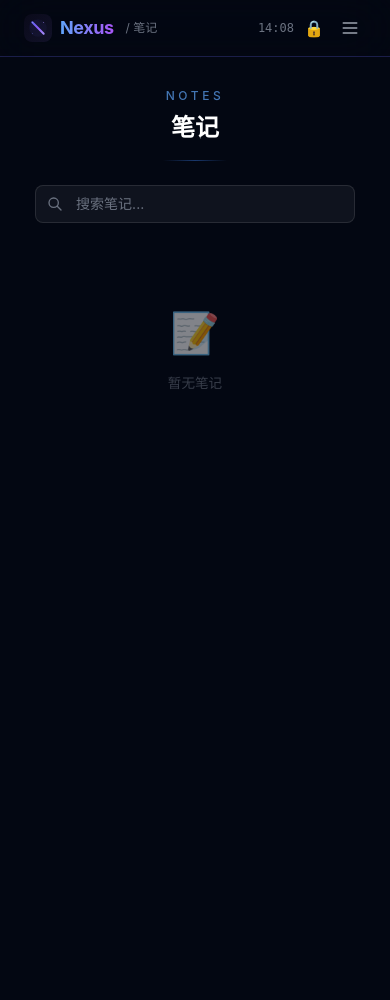
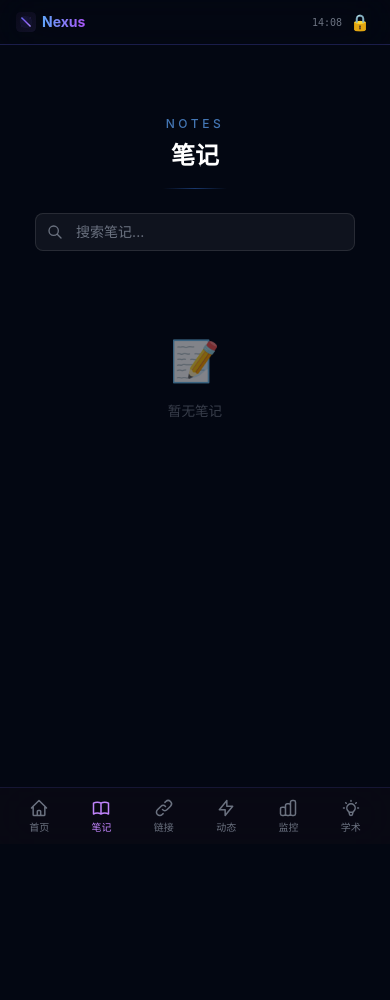
Before and after one commit to FeliixFeng/nexus, a Django app: page /blog/ in a window 390 px wide. Before the commit the page ends 389 px from the top, so only its background shows below. Run offline with Django 5.2, Linux system fonts and the light colour scheme; data that the repository does not hold is empty; some libraries are stand-ins or nearby versions.

Commit message:
feat: 移动端底部Tab导航栏
- 移除右侧抽屉侧边栏
- 新增底部固定Tab栏（首页/笔记/链接/动态/监控/学术）
- SVG图标，当前页高亮紫色
- 顶部简化为Logo+时钟+PIN
- 移动端body留出顶部44px+底部56px空间
- iPhone安全区适配

```diff
--- a/links/templates/links/list.html
+++ b/links/templates/links/list.html
@@ -67,7 +67,7 @@
 {% endblock %}
 
 {% block content %}
-<div class="mx-auto px-6 md:px-10 pt-8 pb-10 max-w-[82vw]">
+<div class="mx-auto px-6 md:px-10 pt-4 md:pt-8 pb-10 max-w-[82vw]">
     <!-- 标题 -->
     <div class="text-center mb-10">
         <h1 class="text-xs font-medium text-blue-400/70 uppercase tracking-[0.3em] mb-2">Links</h1>
--- a/static/css/base.css
+++ b/static/css/base.css
@@ -212,3 +212,26 @@ html::-webkit-scrollbar {
 .shake {
     animation: shake 0.5s ease-in-out;
 }
+
+/* ========== 移动端底部导航栏 ========== */
+#mobile-tabbar {
+    background: rgba(10, 10, 20, 0.88);
+}
+#mobile-tabbar .tab-item {
+    -webkit-tap-highlight-color: transparent;
+}
+#mobile-tabbar .tab-item:active {
+    transform: scale(0.92);
+}
+/* iPhone 底部安全区 */
+.safe-area-bottom {
+    padding-bottom: env(safe-area-inset-bottom, 0px);
+}
+
+/* 移动端：顶部栏和底部栏占位 */
+@media (max-width: 767px) {
+    body {
+        padding-top: 44px;    /* 顶部栏 h-11 = 44px */
+        padding-bottom: 56px; /* 底部栏 h-14 = 56px */
+    }
+}
--- a/static/js/base.js
+++ b/static/js/base.js
@@ -1,12 +1,15 @@
 // ========== 导航栏：滚动隐藏 + 透明变色 ==========
 (function() {
     const nav = document.getElementById('navbar');
+    const mobileTopbar = document.getElementById('mobile-topbar');
     let lastScroll = 0;
     let ticking = false;
     const threshold = 80;
 
     function updateNav() {
         const scrollY = window.scrollY;
+        // 桌面端导航栏
+        if (nav) {
             if (scrollY > 20) {
                 nav.classList.remove('nav-transparent');
                 nav.classList.add('nav-solid');
@@ -22,6 +25,15 @@
                 }
             } else {
                 nav.classList.remove('nav-hidden');
+            }
+        }
+        // 移动端顶部栏背景
+        if (mobileTopbar) {
+            if (scrollY > 20) {
+                mobileTopbar.style.background = 'rgba(6, 6, 14, 0.85)';
+            } else {
+                mobileTopbar.style.background = 'transparent';
+            }
         }
         lastScroll = scrollY;
         ticking = false;
@@ -48,31 +60,8 @@
     }, { passive: true });
 })();
 
-// ========== 移动端菜单 ==========
-function toggleMobileMenu() {
-    const menu = document.getElementById('mobile-menu');
-    const overlay = document.getElementById('mobile-overlay');
-    const drawer = document.getElementById('mobile-drawer');
-    const isOpen = drawer.classList.contains('translate-x-full');
+// ========== 移动端菜单（已改为底部Tab栏） ==========
 
-    if (isOpen) {
-        menu.classList.remove('pointer-events-none');
-        menu.classList.add('pointer-events-auto');
-        overlay.classList.remove('opacity-0');
-        overlay.classList.add('opacity-100');
-        drawer.classList.remove('translate-x-full');
-        document.body.style.overflow = 'hidden';
-    } else {
-        overlay.classList.remove('opacity-100');
-        overlay.classList.add('opacity-0');
-        drawer.classList.add('translate-x-full');
-        document.body.style.overflow = '';
-        setTimeout(() => {
-            menu.classList.remove('pointer-events-auto');
-            menu.classList.add('pointer-events-none');
-        }, 300);
-    }
-}
 
 // ========== 时钟 ==========
 (function() {
--- a/templates/blog/list.html
+++ b/templates/blog/list.html
@@ -76,7 +76,7 @@
 {% endblock %}
 
 {% block content %}
-<div class="min-h-screen pt-8 pb-10 px-6 md:px-10">
+<div class="min-h-screen pt-4 md:pt-8 pb-10 px-6 md:px-10">
     <div class="max-w-[82vw] mx-auto">
         <!-- 标题栏 -->
         <div class="text-center notes-title-area mb-6 md:mb-10">
--- a/templates/components/navbar.html
+++ b/templates/components/navbar.html
@@ -1,20 +1,15 @@
 {% load static %}
-<!-- 导航栏 -->
-<nav id="navbar" class="nav-wrapper nav-transparent fixed top-0 left-0 right-0 z-50 backdrop-blur-xl border-b" style="border-bottom-color: rgba(99, 102, 241, 0.25);">
+<!-- 导航栏（桌面端顶部） -->
+<nav id="navbar" class="nav-wrapper nav-transparent fixed top-0 left-0 right-0 z-50 backdrop-blur-xl border-b hidden md:block" style="border-bottom-color: rgba(99, 102, 241, 0.25);">
     <div class="nav-glow"></div>
-    <div class="mx-auto px-6 md:px-10 h-14 flex items-center justify-between">
+    <div class="mx-auto px-6 md:px-10 h-14 flex items-center justify-between max-w-[82vw]">
         <a href="{% url 'nexus_core:home' %}" class="flex items-center gap-2 group">
             <img src="{% static 'favicon.svg' %}" alt="N" class="w-7 h-7 rounded-lg group-hover:scale-110 transition-transform duration-200">
             <span class="text-lg font-bold bg-gradient-to-r from-blue-400 to-purple-500 bg-clip-text text-transparent tracking-tight">
                 Nexus
             </span>
-            <!-- 移动端当前页面标题 -->
-            <span class="md:hidden text-xs text-gray-500 ml-1">
-                {% if request.resolver_match.url_name == 'home' %}{% elif 'blog' in request.resolver_match.app_name %}/ 笔记{% elif 'links' in request.resolver_match.app_name %}/ 链接{% elif request.resolver_match.url_name == 'now_page' %}/ 动态{% elif request.resolver_match.url_name == 'monitor' %}/ 监控{% elif 'research' in request.resolver_match.app_name %}/ 学术{% elif request.resolver_match.url_name == 'post_detail' %}/ {{ post.title|truncatechars:8 }}{% elif request.resolver_match.url_name == 'post_list' %}/ 笔记{% endif %}
-            </span>
         </a>
-        <!-- 桌面端导航 -->
-        <div class="hidden md:flex items-center gap-1">
+        <div class="flex items-center gap-1">
             <a href="{% url 'nexus_core:home' %}"
                class="nav-link px-3 py-1.5 text-sm text-gray-400 hover:text-white rounded-lg hover:bg-white/5 {% if request.resolver_match.url_name == 'home' %}active{% endif %}">
                 首页
@@ -40,71 +35,75 @@
                 学术
             </a>
 
-            <!-- 分隔线 -->
             <div class="w-px h-4 bg-gray-700/50 mx-2"></div>
-
-            <!-- 时间 -->
             <span id="nav-clock" class="text-xs text-gray-500 font-mono tabular-nums"></span>
-
-            <!-- PIN按钮 -->
             <button id="pin-toggle" class="ml-2 text-gray-500 hover:text-gray-300 transition-colors text-base w-8 h-8 flex items-center justify-center rounded-lg hover:bg-white/5" onclick="togglePin()">
                 {% if is_editor %}🔓{% else %}🔒{% endif %}
-            </button>
-        </div>
-
-        <!-- 移动端：时钟 + PIN + 汉堡 -->
-        <div class="flex md:hidden items-center gap-1">
-            <span id="nav-clock-mobile" class="text-xs text-gray-500 font-mono tabular-nums"></span>
-            <button id="pin-toggle-mobile" class="text-gray-500 hover:text-gray-300 transition-colors text-base w-8 h-8 flex items-center justify-center rounded-lg hover:bg-white/5" onclick="togglePin()">
-                {% if is_editor %}🔓{% else %}🔒{% endif %}
-            </button>
-            <button id="hamburger" class="text-gray-400 hover:text-white w-8 h-8 flex items-center justify-center rounded-lg hover:bg-white/5 transition-colors" onclick="toggleMobileMenu()">
-                <svg class="w-5 h-5" fill="none" stroke="currentColor" stroke-width="2" viewBox="0 0 24 24">
-                    <path stroke-linecap="round" stroke-linejoin="round" d="M4 6h16M4 12h16M4 18h16"/>
-                </svg>
             </button>
         </div>
     </div>
 </nav>
 
-<!-- 移动端侧边抽屉 -->
-<div id="mobile-menu" class="fixed inset-0 z-40 pointer-events-none">
-    <!-- 遮罩 -->
-    <div id="mobile-overlay" class="absolute inset-0 bg-black/60 backdrop-blur-sm opacity-0 transition-opacity duration-300" onclick="toggleMobileMenu()"></div>
-    <!-- 抽屉 -->
-    <div id="mobile-drawer" class="absolute top-0 right-0 h-full w-44 bg-gray-950/98 backdrop-blur-2xl border-l border-gray-800/40 transform translate-x-full transition-transform duration-300 ease-out flex flex-col">
-        <!-- 抽屉顶部装饰 -->
-        <div class="pt-20 px-6 pb-2"></div>
-        <!-- 导航链接 -->
-        <nav class="flex-1 px-4 space-y-1">
-            <a href="{% url 'nexus_core:home' %}" onclick="toggleMobileMenu()" class="drawer-link flex items-center gap-3 py-3 px-4 rounded-xl text-sm transition-all {% if request.resolver_match.url_name == 'home' %}text-white bg-white/8 border border-white/10{% else %}text-gray-400 hover:text-white hover:bg-white/5{% endif %}">
-                <span class="w-5 text-center text-base">🏠</span>
-                <span>首页</span>
-            </a>
-            <a href="{% url 'blog:post_list' %}" onclick="toggleMobileMenu()" class="drawer-link flex items-center gap-3 py-3 px-4 rounded-xl text-sm transition-all {% if 'blog' in request.resolver_match.app_name %}text-white bg-white/8 border border-white/10{% else %}text-gray-400 hover:text-white hover:bg-white/5{% endif %}">
-                <span class="w-5 text-center text-base">📝</span>
-                <span>笔记</span>
-            </a>
-            <a href="{% url 'links:link_list' %}" onclick="toggleMobileMenu()" class="drawer-link flex items-center gap-3 py-3 px-4 rounded-xl text-sm transition-all {% if 'links' in request.resolver_match.app_name %}text-white bg-white/8 border border-white/10{% else %}text-gray-400 hover:text-white hover:bg-white/5{% endif %}">
-                <span class="w-5 text-center text-base">🔗</span>
-                <span>链接</span>
-            </a>
-            <a href="{% url 'nexus_core:now_page' %}" onclick="toggleMobileMenu()" class="drawer-link flex items-center gap-3 py-3 px-4 rounded-xl text-sm transition-all {% if request.resolver_match.url_name == 'now_page' %}text-white bg-white/8 border border-white/10{% else %}text-gray-400 hover:text-white hover:bg-white/5{% endif %}">
-                <span class="w-5 text-center text-base">⚡</span>
-                <span>动态</span>
-            </a>
-            <a href="{% url 'nexus_core:monitor' %}" onclick="toggleMobileMenu()" class="drawer-link flex items-center gap-3 py-3 px-4 rounded-xl text-sm transition-all {% if request.resolver_match.url_name == 'monitor' %}text-white bg-white/8 border border-white/10{% else %}text-gray-400 hover:text-white hover:bg-white/5{% endif %}">
-                <span class="w-5 text-center text-base">📊</span>
-                <span>监控</span>
-            </a>
-            <a href="{% url 'research:research_home' %}" onclick="toggleMobileMenu()" class="drawer-link flex items-center gap-3 py-3 px-4 rounded-xl text-sm transition-all {% if 'research' in request.resolver_match.app_name %}text-white bg-white/8 border border-white/10{% else %}text-gray-400 hover:text-white hover:bg-white/5{% endif %}">
-                <span class="w-5 text-center text-base">📚</span>
-                <span>学术</span>
-            </a>
-        </nav>
-        <!-- 抽屉底部 -->
-        <div class="px-6 py-6 border-t border-gray-800/40">
-            <p class="text-xs text-gray-600">Nexus · FelixFeng</p>
+<!-- 移动端顶部栏（简化版） -->
+<nav id="mobile-topbar" class="md:hidden fixed top-0 left-0 right-0 z-50 backdrop-blur-xl border-b" style="border-bottom-color: rgba(99, 102, 241, 0.25);">
+    <div class="h-11 flex items-center justify-between px-4">
+        <a href="{% url 'nexus_core:home' %}" class="flex items-center gap-1.5">
+            <img src="{% static 'favicon.svg' %}" alt="N" class="w-5 h-5 rounded">
+            <span class="text-sm font-bold bg-gradient-to-r from-blue-400 to-purple-500 bg-clip-text text-transparent">Nexus</span>
+        </a>
+        <div class="flex items-center gap-1">
+            <span id="nav-clock-mobile" class="text-[10px] text-gray-500 font-mono tabular-nums"></span>
+            <button id="pin-toggle-mobile" class="text-gray-500 hover:text-gray-300 transition-colors w-7 h-7 flex items-center justify-center rounded-lg" onclick="togglePin()">
+                {% if is_editor %}🔓{% else %}🔒{% endif %}
+            </button>
         </div>
     </div>
-</div>
+</nav>
+
+<!-- 移动端底部导航栏 -->
+<nav id="mobile-tabbar" class="md:hidden fixed bottom-0 left-0 right-0 z-50 backdrop-blur-xl border-t safe-area-bottom" style="border-top-color: rgba(99, 102, 241, 0.15); background: rgba(10, 10, 20, 0.85);">
+    <div class="flex items-center justify-around h-14 px-2">
+        <a href="{% url 'nexus_core:home' %}"
+           class="tab-item flex flex-col items-center justify-center gap-0.5 flex-1 py-1 rounded-lg transition-all {% if request.resolver_match.url_name == 'home' %}text-purple-400{% else %}text-gray-500{% endif %}">
+            <svg class="w-5 h-5" fill="none" stroke="currentColor" stroke-width="1.8" viewBox="0 0 24 24">
+                <path stroke-linecap="round" stroke-linejoin="round" d="M3 12l2-2m0 0l7-7 7 7M5 10v10a1 1 0 001 1h3m10-11l2 2m-2-2v10a1 1 0 01-1 1h-3m-4 0a1 1 0 01-1-1v-4a1 1 0 011-1h2a1 1 0 011 1v4a1 1 0 01-1 1h-2z"/>
+            </svg>
+            <span class="text-[10px]">首页</span>
+        </a>
+        <a href="{% url 'blog:post_list' %}"
+           class="tab-item flex flex-col items-center justify-center gap-0.5 flex-1 py-1 rounded-lg transition-all {% if 'blog' in request.resolver_match.app_name %}text-purple-400{% else %}text-gray-500{% endif %}">
+            <svg class="w-5 h-5" fill="none" stroke="currentColor" stroke-width="1.8" viewBox="0 0 24 24">
+                <path stroke-linecap="round" stroke-linejoin="round" d="M12 6.253v13m0-13C10.832 5.477 9.246 5 7.5 5S4.168 5.477 3 6.253v13C4.168 18.477 5.754 18 7.5 18s3.332.477 4.5 1.253m0-13C13.168 5.477 14.754 5 16.5 5c1.747 0 3.332.477 4.5 1.253v13C19.832 18.477 18.247 18 16.5 18c-1.746 0-3.332.477-4.5 1.253"/>
+            </svg>
+            <span class="text-[10px]">笔记</span>
+        </a>
+        <a href="{% url 'links:link_list' %}"
+           class="tab-item flex flex-col items-center justify-center gap-0.5 flex-1 py-1 rounded-lg transition-all {% if 'links' in request.resolver_match.app_name %}text-purple-400{% else %}text-gray-500{% endif %}">
+            <svg class="w-5 h-5" fill="none" stroke="currentColor" stroke-width="1.8" viewBox="0 0 24 24">
+                <path stroke-linecap="round" stroke-linejoin="round" d="M13.828 10.172a4 4 0 00-5.656 0l-4 4a4 4 0 105.656 5.656l1.102-1.101m-.758-4.899a4 4 0 005.656 0l4-4a4 4 0 00-5.656-5.656l-1.1 1.1"/>
+            </svg>
+            <span class="text-[10px]">链接</span>
+        </a>
+        <a href="{% url 'nexus_core:now_page' %}"
+           class="tab-item flex flex-col items-center justify-center gap-0.5 flex-1 py-1 rounded-lg transition-all {% if request.resolver_match.url_name == 'now_page' %}text-purple-400{% else %}text-gray-500{% endif %}">
+            <svg class="w-5 h-5" fill="none" stroke="currentColor" stroke-width="1.8" viewBox="0 0 24 24">
+                <path stroke-linecap="round" stroke-linejoin="round" d="M13 10V3L4 14h7v7l9-11h-7z"/>
+            </svg>
+            <span class="text-[10px]">动态</span>
+        </a>
+        <a href="{% url 'nexus_core:monitor' %}"
+           class="tab-item flex flex-col items-center justify-center gap-0.5 flex-1 py-1 rounded-lg transition-all {% if request.resolver_match.url_name == 'monitor' %}text-purple-400{% else %}text-gray-500{% endif %}">
+            <svg class="w-5 h-5" fill="none" stroke="currentColor" stroke-width="1.8" viewBox="0 0 24 24">
+                <path stroke-linecap="round" stroke-linejoin="round" d="M9 19v-6a2 2 0 00-2-2H5a2 2 0 00-2 2v6a2 2 0 002 2h2a2 2 0 002-2zm0 0V9a2 2 0 012-2h2a2 2 0 012 2v10m-6 0a2 2 0 002 2h2a2 2 0 002-2m0 0V5a2 2 0 012-2h2a2 2 0 012 2v14a2 2 0 01-2 2h-2a2 2 0 01-2-2z"/>
+            </svg>
+            <span class="text-[10px]">监控</span>
+        </a>
+        <a href="{% url 'research:research_home' %}"
+           class="tab-item flex flex-col items-center justify-center gap-0.5 flex-1 py-1 rounded-lg transition-all {% if 'research' in request.resolver_match.app_name %}text-purple-400{% else %}text-gray-500{% endif %}">
+            <svg class="w-5 h-5" fill="none" stroke="currentColor" stroke-width="1.8" viewBox="0 0 24 24">
+                <path stroke-linecap="round" stroke-linejoin="round" d="M9.663 17h4.673M12 3v1m6.364 1.636l-.707.707M21 12h-1M4 12H3m3.343-5.657l-.707-.707m2.828 9.9a5 5 0 117.072 0l-.548.547A3.374 3.374 0 0014 18.469V19a2 2 0 11-4 0v-.531c0-.895-.356-1.754-.988-2.386l-.548-.547z"/>
+            </svg>
+            <span class="text-[10px]">学术</span>
+        </a>
+    </div>
+</nav>
--- a/templates/research/experiments.html
+++ b/templates/research/experiments.html
@@ -28,7 +28,7 @@
 {% endblock %}
 
 {% block content %}
-<div class="min-h-screen pt-8 pb-10 px-6 md:px-10">
+<div class="min-h-screen pt-4 md:pt-4 md:pt-8 pb-10 px-6 md:px-10">
     <div class="max-w-[82vw] mx-auto">
         <!-- 标题 -->
         <div class="text-center mb-6 md:mb-10">
--- a/templates/research/home.html
+++ b/templates/research/home.html
@@ -37,7 +37,7 @@
 {% endblock %}
 
 {% block content %}
-<div class="min-h-screen pt-8 pb-10 px-6 md:px-10">
+<div class="min-h-screen pt-4 md:pt-8 pb-10 px-6 md:px-10">
     <div class="max-w-[82vw] mx-auto">
         <!-- 标题 -->
         <div class="text-center mb-8 md:mb-12">
--- a/templates/research/paper_detail.html
+++ b/templates/research/paper_detail.html
@@ -17,7 +17,7 @@
 {% endblock %}
 
 {% block content %}
-<div class="min-h-screen pt-8 pb-10 px-4">
+<div class="min-h-screen pt-4 md:pt-8 pb-10 px-4">
     <div class="max-w-3xl mx-auto">
         <!-- 返回 -->
         <a href="{% url 'research:paper_list' %}" class="text-sm text-gray-500 hover:text-purple-400 transition-colors mb-6 inline-block">← 返回论文列表</a>
--- a/templates/research/papers.html
+++ b/templates/research/papers.html
@@ -28,7 +28,7 @@
 {% endblock %}
 
 {% block content %}
-<div class="min-h-screen pt-8 pb-10 px-6 md:px-10">
+<div class="min-h-screen pt-4 md:pt-8 pb-10 px-6 md:px-10">
     <div class="max-w-[82vw] mx-auto">
         <!-- 标题 -->
         <div class="text-center mb-6 md:mb-10">
```
Lines whose indentation alone changed are shown as unchanged.
